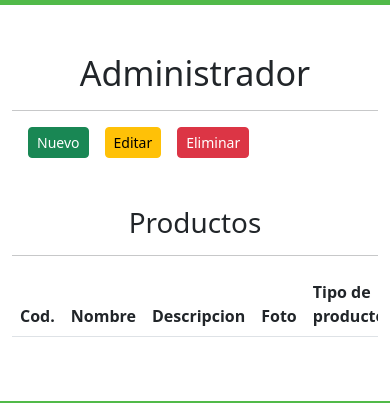
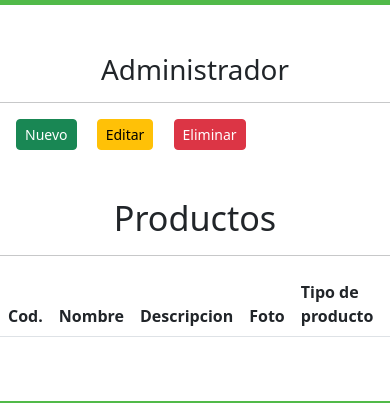
Before and after one commit to gonzalogg94/rollingMarket, a plain HTML site: page pages/administrador.html in a window 390 px wide. Shown: the part 184-587 px from the top of the page. Drawn offline with Linux system fonts and the light colour scheme.

Commit message:
se resuelven algunos problemas de responsive

```diff
--- a/pages/administrador.html
+++ b/pages/administrador.html
@@ -25,7 +25,7 @@
                 </button>
                 <div class="collapse navbar-collapse justify-content-end" id="navbarNav">
                     <ul class="navbar-nav mx-5">
-                        <li class="nav-item active mx-2">
+                        <li class="nav-item active">
                             <a class="nav-link" href="#" data-bs-toggle="modal" data-bs-target="#logingModal">
                                 <h4>Loging</h4>
                             </a>
@@ -74,30 +74,35 @@
     </header>
 
 
-    <main class="container my-5">
-      <h1 class="display-4 text-center">Administrador</h1>
+    <main class="my-5">
+      <section>
+      <article>
+        <h1 class="text-center">Administrador</h1>
         <hr />
-      <section class="d-flex">
+      </article>
+      <article class="d-flex">
+        <div>
           <button
-          class="btn btn-success btn-sm ms-3 just "
+            class="btn btn-success btn-sm ms-3 col-lg-3 col-md-3"
           id="btnAñadirProducto" data-bs-toggle="modal" data-bs-target="#productosModal">Nuevo
             <i class="bi bi-clipboard2-plus-fill"></i>
           </button>
           <button
-          class="btn btn-warning btn-sm ms-3 just "
+            class="btn btn-warning btn-sm ms-3 col-lg-3 col-md-3"
           id="btnAñadirProducto" data-bs-toggle="modal" data-bs-target="#editarModal">Editar
             <i class="bi bi-clipboard2-plus-fill"></i>
           </button>
           <button
-          class="btn btn-danger btn-sm ms-3 just "
+            class="btn btn-danger btn-sm ms-3 col-lg-3 col-md-3"
           id="btnAñadirProducto" data-bs-toggle="modal" data-bs-target="#eliminarModal">Eliminar
             <i class="bi bi-clipboard2-plus-fill"></i>
           </button>
-      </section>
-      <section class="mt-5">
-        <h2 class="display-6 text-center">Productos</h2>
+        </div>
+      </article>
+      <article class="mt-5">
+        <h2 class="display-4 text-center">Productos</h2>
         <hr />
-        <article class="table-responsive">
+        <div class="table-responsive">
           <table class="table table-striped">
             <thead>
               <tr>
@@ -111,6 +116,7 @@
             <tbody id="tablaProductos">
             </tbody>
           </table>
+        </div>
       </article>
     </section>
     </main>
```
Lines whose indentation alone changed are shown as unchanged.
